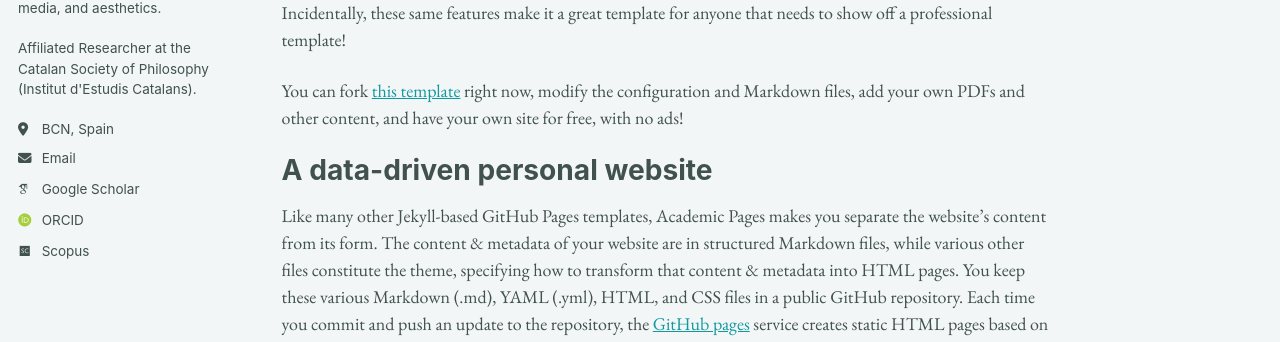
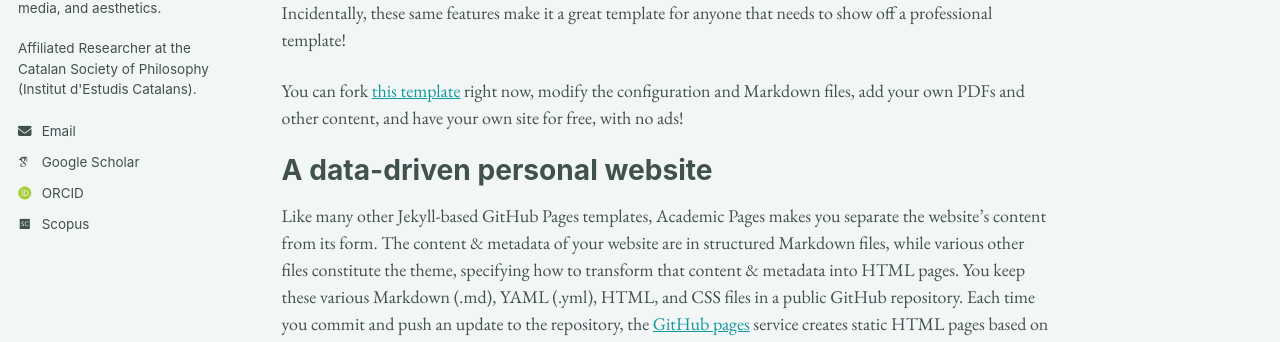
Before and after one commit to epujol90/epujol90.github.io, a Jekyll site: the page built from _pages/about.md, in a window 1280 px wide. Shown: the part 307-649 px from the top of the page. Built offline with Jekyll 4.4.1, drawn with Linux system fonts in a browser that asks for light colours; some web fonts are replaced; a script bundle is joined from its source files by our own code; library files that are not in the unit come from our copies.

Commit message:
Update _config.yml

```diff
--- a/_config.yml
+++ b/_config.yml
@@ -27,7 +27,7 @@ author:
   name             : "Ernest Pujol"
   pronouns         : # example: "she/her"
   bio              : "Philosophy of technology, media, and aesthetics. <br><br>Affiliated Researcher at the Catalan Society of Philosophy (Institut d'Estudis Catalans)."
-  location         : "BCN, Spain"
+  location         : # "Earth"
   employer         : # "Red Brick University"
   uri              : # URL
   email            : "ernestpujol3@outlook.com"
```
